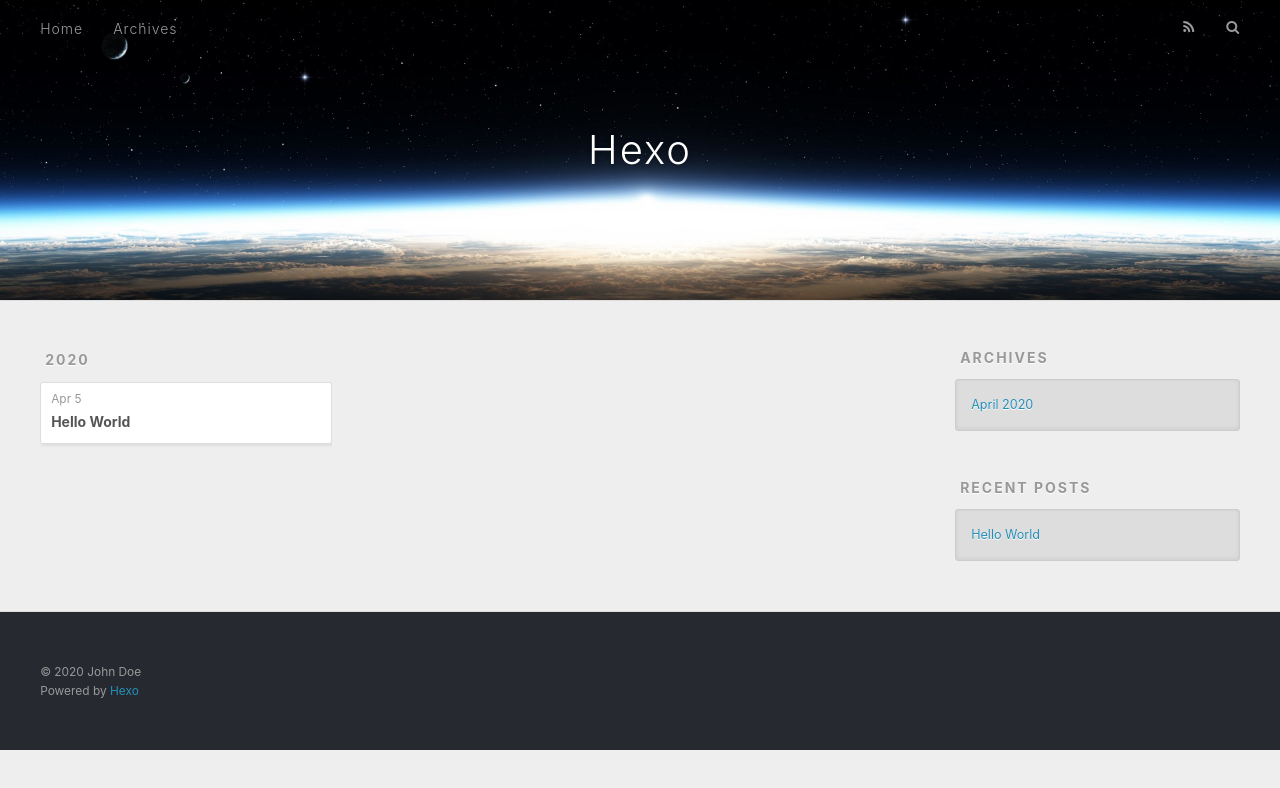
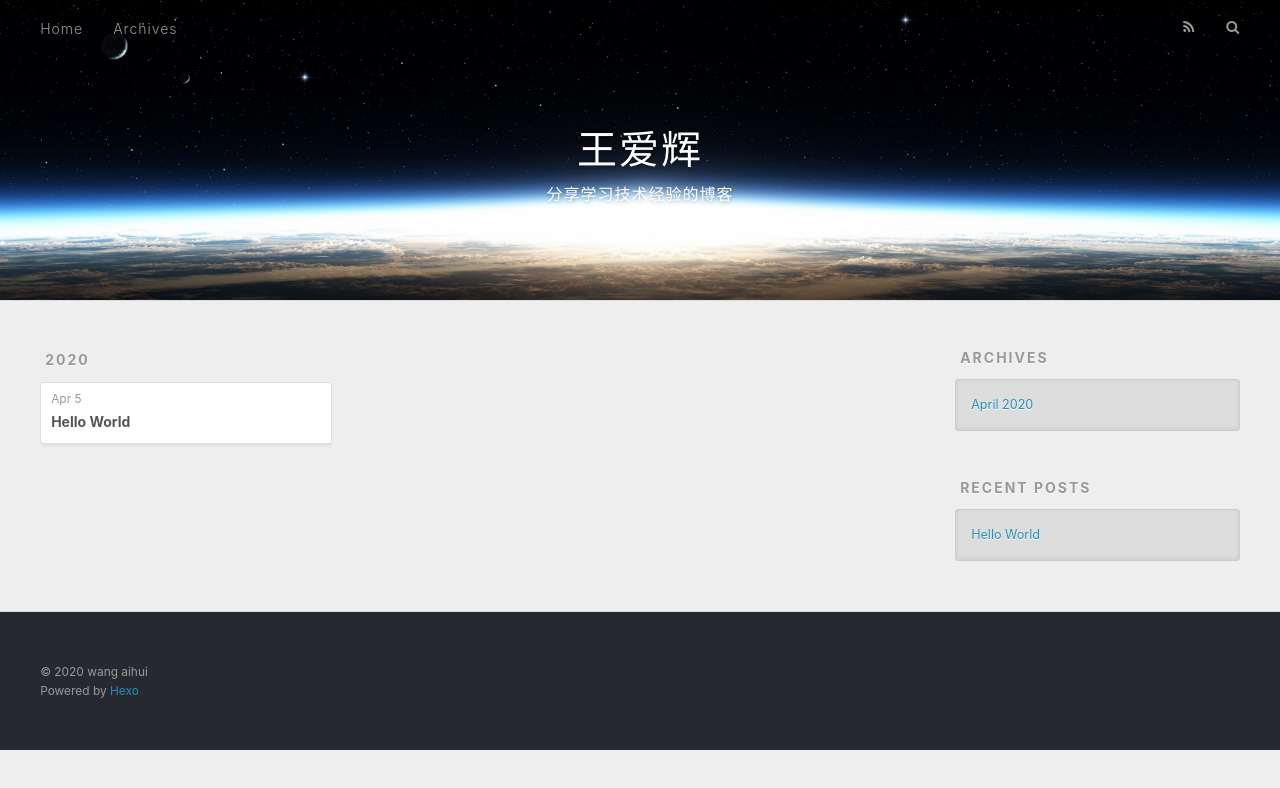
Before and after one commit to XBCMZ-kaka/XBCMZ-kaka.github.io, a plain HTML site: page archives/2020/04/index.html in a window 1280 px wide. Drawn offline with nearby package versions, Linux system fonts and the light colour scheme.

Commit message:
Site updated: 2020-04-05 11:58:14

```diff
--- a/archives/2020/04/index.html
+++ b/archives/2020/04/index.html
@@ -5,17 +5,18 @@
 
 
 
-  <title>Archives: 2020/4 | Hexo</title>
+  <title>Archives: 2020/4 | 王爱辉</title>
   <meta name="viewport" content="width=device-width, initial-scale=1, maximum-scale=1">
-  <meta property="og:type" content="website">
-<meta property="og:title" content="Hexo">
+  <meta name="description" content="STM32，python，c，计算机技术、电控方面知识分享">
+<meta property="og:type" content="website">
+<meta property="og:title" content="王爱辉">
 <meta property="og:url" content="http://yoursite.com/archives/2020/04/index.html">
-<meta property="og:site_name" content="Hexo">
-<meta property="og:locale" content="en_US">
-<meta property="article:author" content="John Doe">
+<meta property="og:site_name" content="王爱辉">
+<meta property="og:description" content="STM32，python，c，计算机技术、电控方面知识分享">
+<meta property="article:author" content="wang aihui">
 <meta name="twitter:card" content="summary">
 
-    <link rel="alternate" href="/atom.xml" title="Hexo" type="application/atom+xml">
+    <link rel="alternate" href="/atom.xml" title="王爱辉" type="application/atom+xml">
 
 
     <link rel="icon" href="/favicon.png">
@@ -36,8 +37,12 @@
   <div id="header-outer" class="outer">
     <div id="header-title" class="inner">
       <h1 id="logo-wrap">
-        <a href="/" id="logo">Hexo</a>
+        <a href="/" id="logo">王爱辉</a>
       </h1>
+
+        <h2 id="subtitle-wrap">
+          <a href="/" id="subtitle">分享学习技术经验的博客</a>
+        </h2>
 
     </div>
     <div id="header-inner" class="inner">
@@ -141,7 +146,7 @@
 
   <div class="outer">
     <div id="footer-info" class="inner">
-      &copy; 2020 John Doe<br>
+      &copy; 2020 wang aihui<br>
       Powered by <a href="http://hexo.io/" target="_blank">Hexo</a>
     </div>
   </div>
```
Also changed, not shown: 2020/04/05/hello-world/index.html (+10 -7 lines), archives/2020/index.html (+14 -9 lines), archives/index.html (+14 -9 lines), index.html (+14 -9 lines).
